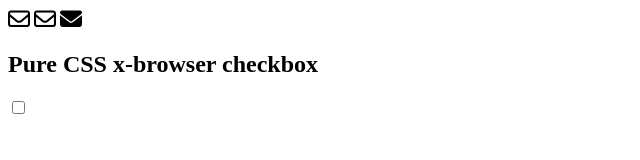
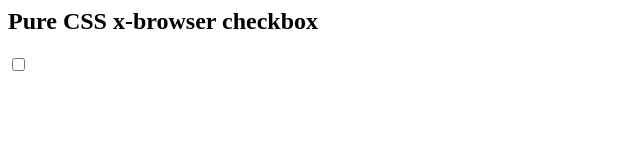
Before and after one commit to neodigm/css_checkbox, a plain HTML site: page index.html in a window 1280 px wide. Shown: the whole page, without its empty margins (0-640 px from the left). Drawn offline with Linux system fonts and the light colour scheme.

Commit message:
🏖️ Inspired Problem Solver 🚀 Visual Storyteller

```diff
--- a/index.html
+++ b/index.html
@@ -6,14 +6,9 @@
     <meta charset="utf-8">
     <meta name="viewport" content="initial-scale=1, maximum-scale=2, minimum-scale=1, width=device-width, height=device-height">
 
-    <script src="https://kit.fontawesome.com/d1d9615b33.js" crossorigin="anonymous"></script>
   </head>
   <body>
     <section role="main">
-<i aria-hidden="true" class="v-icon notranslate far fa-envelope theme--light fa--300"></i>
-<i aria-hidden="true" class="v-icon notranslate far fa-envelope theme--light fa--500"></i>
-<i aria-hidden="true" class="v-icon notranslate far fa-envelope theme--light fa--700"></i>
-
       <h1>Pure CSS x-browser checkbox</h1>
 <input id="js-selectall-1" class="js-selectall" type="checkbox" value="value1">
 <label for="js-selectall-1"></label>
```
